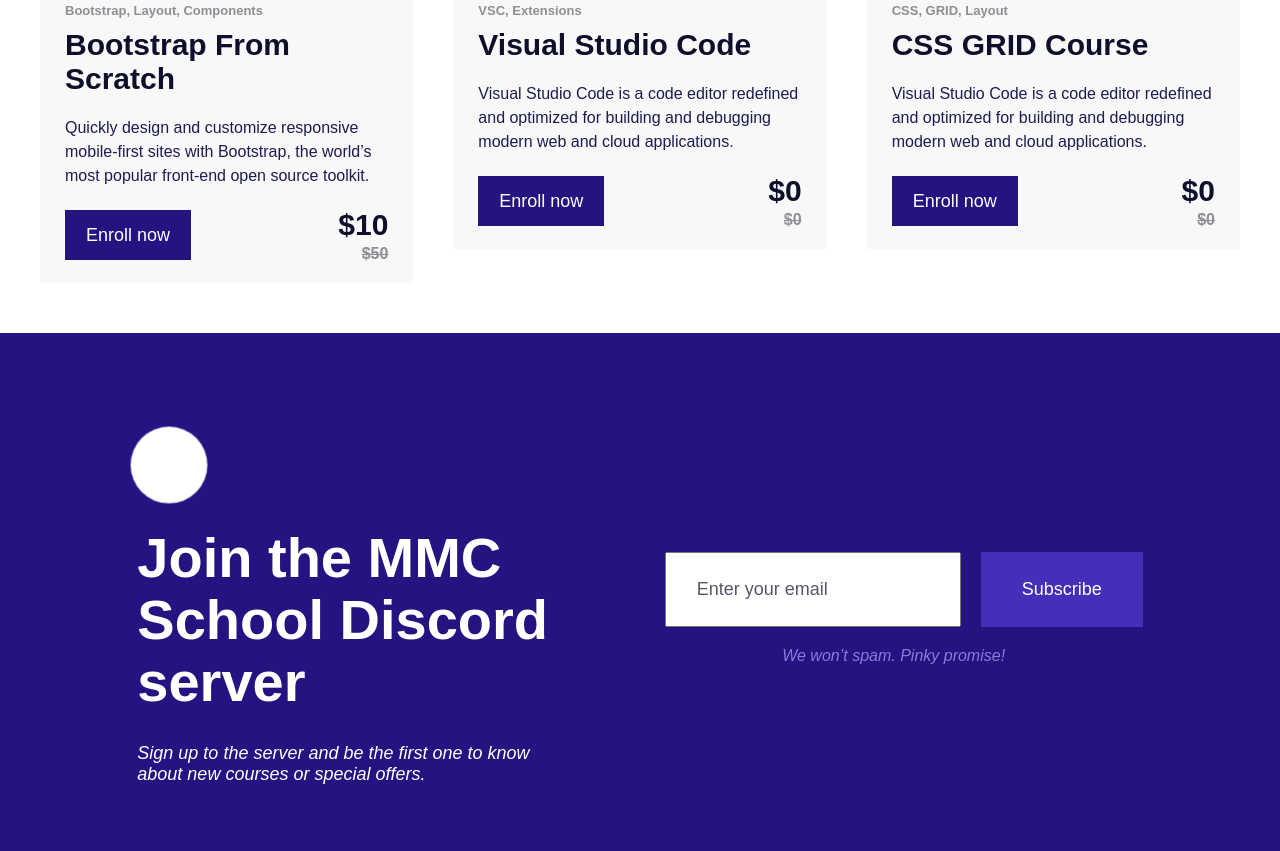
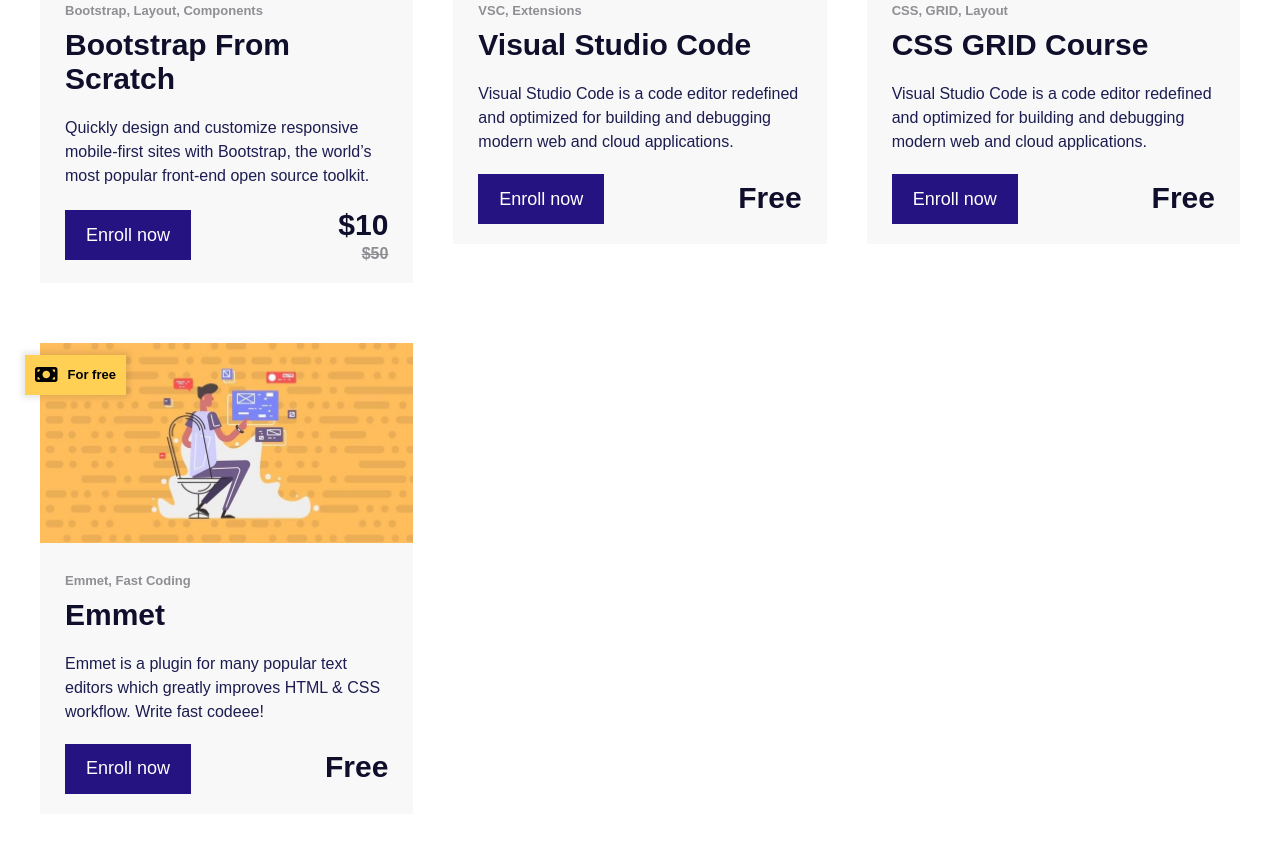
Before and after one commit to brylocode/courses-page, a plain HTML site: page index.html in a window 1280 px wide. Shown: the part 2129-2980 px from the top of the page. Drawn offline with Linux system fonts and the light colour scheme; a web font is replaced by a local one.

Commit message:
fix free price

```diff
--- a/js/courses.js
+++ b/js/courses.js
@@ -147,6 +147,22 @@ let courses = [{
         show: true,
         type: 'free',
     }
+}, {
+    id: 10,
+    title: 'Emmet',
+    tags: 'Emmet, Fast Coding',
+    description: "Emmet is a plugin for many popular text editors which greatly improves HTML & CSS workflow. Write fast  codeee!",
+    prices: {
+        new: 0,
+        old: 0,
+        free: true
+    },
+    link: 'https://www.youtube.com/playlist?list=PLxv_3XVN6Gc2Ki7m4H4vJAnDpnwysjD7C',
+    img: `./assets/c-emmet.jpg`,
+    tag: {
+        show: true,
+        type: 'free',
+    }
 }
 ];
 
@@ -196,8 +212,11 @@ const createCourseCard = course => {
                                     <button class="btn btn--primary btn--s">Enroll now</button>
                                 </div>
                                 <div class="card__prices">
+                                    ${!course.prices.free ? `
                                     <p class="new-price">$${course.prices.new}</p>
-                                    <p class="old-price">$${course.prices.old}</p>
+                                    <p class="old-price">$${course.prices.old}</p>` :
+            `<p class="new-price">Free</p>
+                                        `}
                                 </div>
                             </div>
                         </div>
--- a/sass/_reset.scss
+++ b/sass/_reset.scss
@@ -11,7 +11,6 @@ html {
 
 body {
     @include normal-font;
-    min-height: 300vh;
 }
 
 input {
```
Also changed, not shown: css/style.css, 1 other file.
